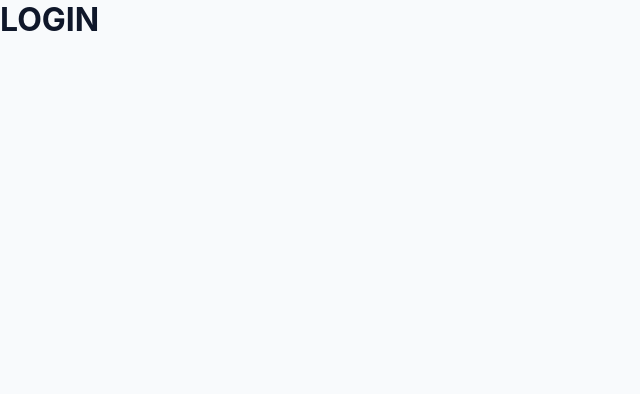
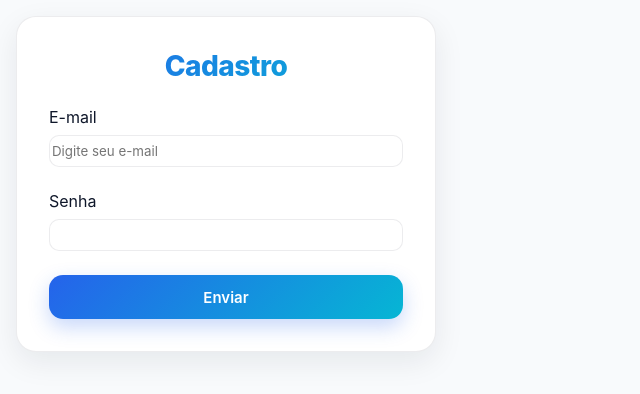
Before and after one commit to DanielHABDias/SmartWallet, a Vue app in the folder frontend/: page /login in a window 1280 px wide. Shown: the top 394 px of the page, without its empty margins (0-640 px from the left). Built offline with nearby package versions, Linux system fonts and the light colour scheme; the HTML template or start-up script is replaced by a standard one.

Commit message:
#0020 - New Develop: Criação de formulários.

```diff
--- a/frontend/src/assets/variables.css
+++ b/frontend/src/assets/variables.css
@@ -67,7 +67,9 @@
 
   --button-radius: 14px;
 
-  --input-radius: 12px;
+  --input-radius: 10px;
+
+  --form-radius: 18px;
 
 
   /*
--- /dev/null
+++ b/frontend/src/components/atoms/Input.vue
@@ -0,0 +1,63 @@
+<script setup lang="ts">
+defineProps<{
+  label: string
+  id: string
+  type?: string
+  placeholder?: string
+  modelValue?: string
+  disabled?: boolean
+  error?: string
+}>()
+
+const emit = defineEmits<{
+  (e: 'update:modelValue', value: string): void
+}>()
+</script>
+
+<template>
+    <div class="input">
+        <label :for="id">
+            {{ label }}
+        </label>
+
+        <input
+            :id="id"
+            :type="type ?? 'text'"
+            :placeholder="placeholder"
+            :value="modelValue"
+            :disabled="disabled"
+            @input="emit('update:modelValue', ($event.target as HTMLInputElement).value)"
+        />
+
+        <span v-if="error" class="error">
+            {{ error }}
+        </span>
+    </div>
+</template>
+
+<style scoped>
+.input {
+    display: flex;
+    flex-direction: column;
+    gap: var(--space-sm);
+}
+
+input {
+    width: 15rem;
+    height: 2rem;
+    border: 1px solid var(--color-border);
+    border-radius: var(--input-radius);
+    background: var(--color-surface);
+    color: var(--color-text-primary);
+    padding: 2px;
+}
+
+input:hover {
+    border-color: var(--color-border-hover);
+}
+
+input:focus {
+    outline: none;
+    border-color: var(--color-primary);
+}
+</style>
--- /dev/null
+++ b/frontend/src/components/molecules/Form.vue
@@ -0,0 +1,174 @@
+<script setup lang="ts">
+import { reactive } from 'vue'
+import Input from '../atoms/Input.vue'
+
+type Field = {
+  name: string
+  label: string
+  type: string
+  placeholder?: string
+}
+
+const props = defineProps<{
+    title: string
+    listFields: Field[]
+}>()
+
+const emit = defineEmits<{
+  (e: 'submit', data: Record<string, string>): void
+}>()
+
+const form = reactive<Record<string, string>>({})
+
+props.listFields.forEach((field) => {
+  form[field.name] = ''
+})
+
+function submit() {
+  emit('submit', { ...form })
+}
+</script>
+
+<template>
+  <form @submit.prevent="submit">
+    <h2>
+        {{ title }}
+    </h2>
+
+    <Input
+      v-for="field in listFields"
+      :id="field.name"
+      v-model="form[field.name]"
+      :label="field.label"
+      :type="field.type"
+      :placeholder="field.placeholder"
+    />
+
+    <button type="submit">
+      Enviar
+    </button>
+
+  </form>
+</template>
+
+<style scoped>
+form {
+  width: calc(100% - 32px);
+
+  background: var(--color-surface);
+
+  border: 1px solid var(--color-border);
+  border-radius: var(--card-radius);
+
+  padding: var(--space-lg);
+
+  margin: 16px;
+
+  display: flex;
+  flex-direction: column;
+  gap: var(--space-lg);
+
+  box-shadow: var(--shadow-medium);
+
+  transition:
+    transform 0.2s ease,
+    box-shadow 0.2s ease;
+}
+
+form:hover {
+  transform: translateY(-2px);
+  box-shadow: var(--shadow-large);
+}
+
+/* Título */
+h2 {
+  margin: 0;
+
+  font-size: 24px;
+  font-weight: 800;
+  letter-spacing: -0.5px;
+
+  background: var(--gradient-title);
+
+  background-clip: text;
+  -webkit-background-clip: text;
+
+  color: transparent;
+
+  text-align: center;
+}
+
+
+/* Inputs */
+:deep(.input_text) {
+  width: 100%;
+}
+
+
+:deep(input) {
+  width: 100%;
+}
+
+
+
+/* Botão */
+button {
+  width: 100%;
+  height: 44px;
+
+  border: none;
+
+  border-radius: var(--button-radius);
+
+  background:
+    linear-gradient(
+      135deg,
+      var(--color-brand-start),
+      var(--color-brand-end)
+    );
+
+  color: white;
+
+  font-size: 15px;
+  font-weight: 600;
+
+  cursor: pointer;
+
+  box-shadow:
+    0 8px 20px rgba(37, 99, 235, 0.25);
+
+  transition:
+    transform 0.2s ease,
+    box-shadow 0.2s ease,
+    opacity 0.2s ease;
+}
+
+
+button:hover {
+  transform: translateY(-1px);
+
+  box-shadow:
+    0 12px 28px rgba(37, 99, 235, 0.35);
+}
+
+
+button:active {
+  transform: translateY(0);
+}
+
+
+button:focus-visible {
+  outline: 3px solid var(--color-primary);
+  outline-offset: 3px;
+}
+
+@media screen and (min-width: 1240px) {
+  form {
+    width: min(100%, 420px);
+    padding: var(--space-xl);
+  }
+  h2 {
+    font-size: 28px;
+  }
+}
+</style>
--- a/frontend/src/views/LoginView.vue
+++ b/frontend/src/views/LoginView.vue
@@ -1,3 +1,22 @@
+<script setup lang="ts">
+import Form from '@/components/molecules/Form.vue';
+</script>
+
 <template>
-    <h1>LOGIN</h1>
+    <Form
+        title="Cadastro"
+        :list-fields="[
+            {
+                name: 'email',
+                label: 'E-mail',
+                type: 'email',
+                placeholder: 'Digite seu e-mail'
+            },
+            {
+                name: 'password',
+                label: 'Senha',
+                type: 'password'
+            }
+        ]"
+    />
 </template>
```
